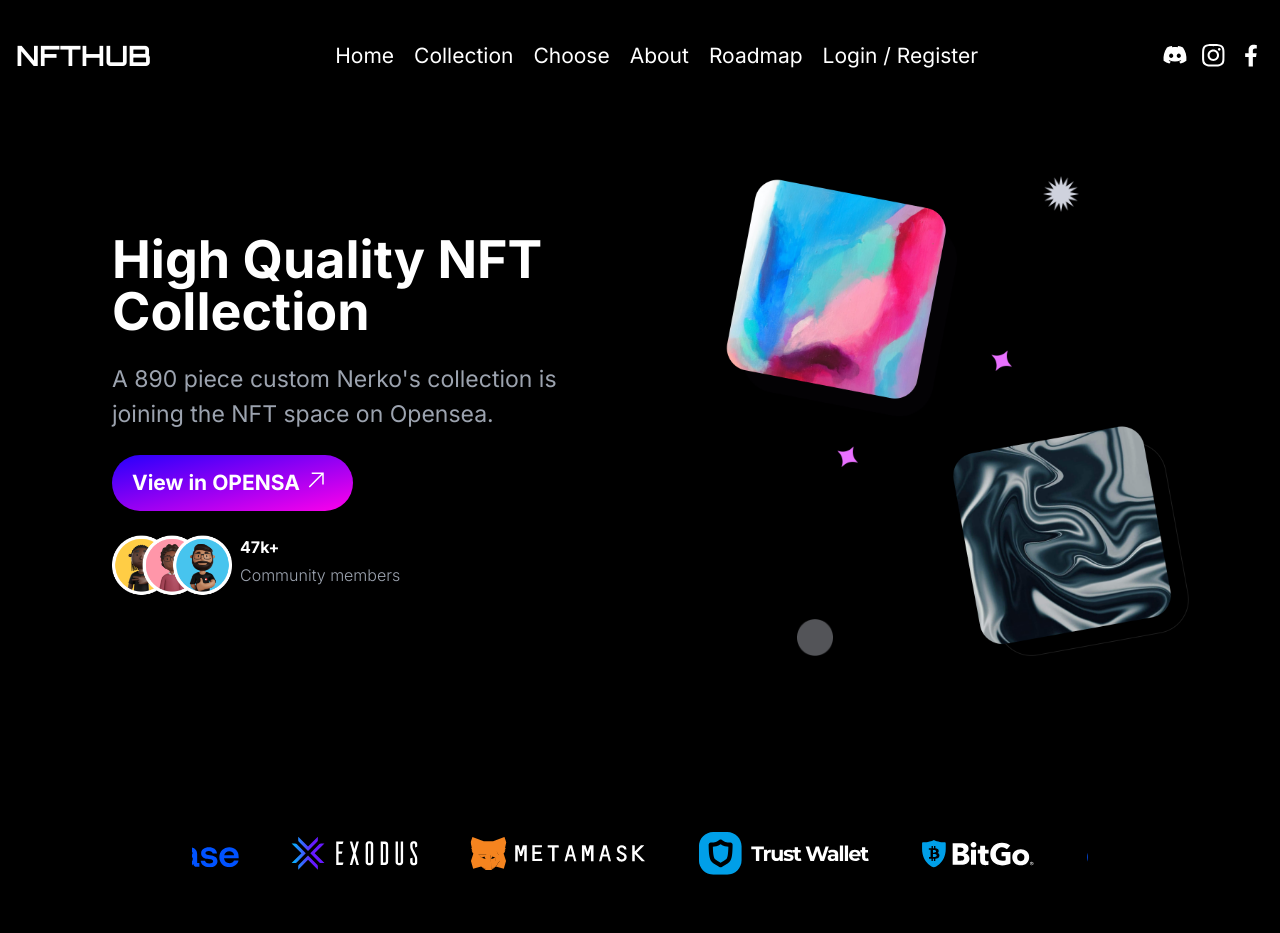
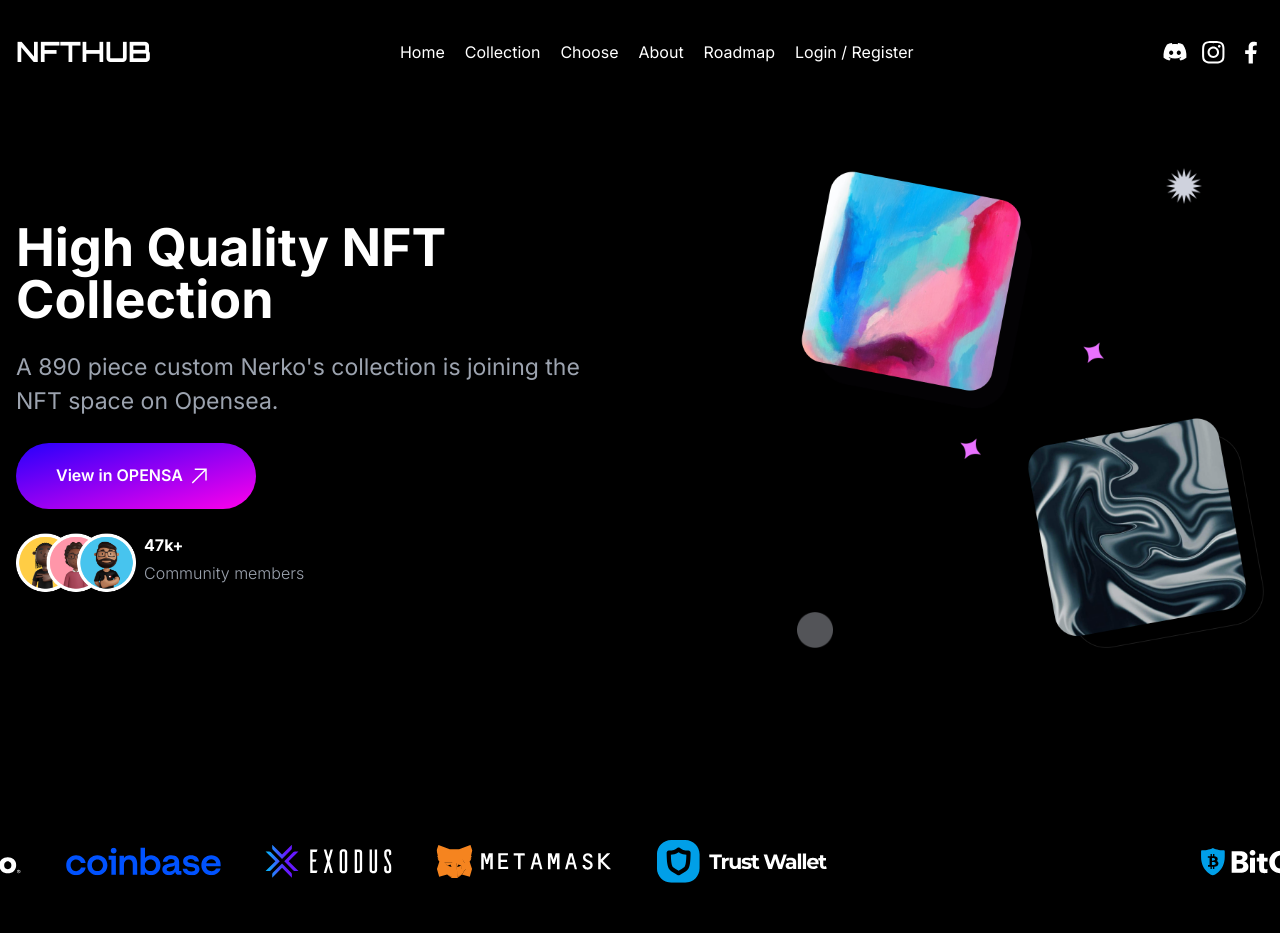
Before and after one commit to demattei-teo/nfthub, a Next.js app: page / in a window 1280 px wide. Shown: the top 933 px of the page. Before the commit the page ends 875 px from the top, so only its background shows below. Built offline with nearby package versions, Linux system fonts and the light colour scheme.

Commit message:
fix: resolve marquee styles

```diff
--- a/src/app/globals.css
+++ b/src/app/globals.css
@@ -6,9 +6,8 @@ body {
   color: #ffff;
 }
 .rfm-marquee,
-.rfm-marquee-container,
 .rfm-initial-child-container {
-  display: flex;
+  display: grid;
   gap: 3.25rem;
 }
 
--- a/src/components/buttons/Button.tsx
+++ b/src/components/buttons/Button.tsx
@@ -6,7 +6,7 @@ interface Props {
 
 function Button({ children }: Props) {
   const styles = {
-    button: clsx('bg-gradient-to-br text-fluid-xs self-center from-[#2600FC]  to-[#FF00EA] font-bold py-3 px-5 rounded-full flex gap-2 col-span-full')
+    button: clsx('bg-gradient-to-br text-base self-center from-[#2600FC]  to-[#FF00EA] font-semibold py-5 px-10  rounded-full flex gap-2 col-span-full')
   }
   return <button className={styles.button}>{children}</button>
 }
--- a/src/components/header/Navbar.tsx
+++ b/src/components/header/Navbar.tsx
@@ -20,39 +20,39 @@ function Navbar({ state, functionState }: Props) {
       <div className='cursor-pointer lg:hidden col-start-3 col-end-4 justify-self-end' onClick={() => functionState(!state)}>
         <IconClose />
       </div>
-      <ul className='col-span-full lg:flex lg:gap-5 '>
+      <ul className='col-span-full text-lg lg:flex lg:gap-5 '>
         <li
-          className='py-2 border-y-[1px] text-fluid-xs border-gray-600 lg:border-none transition-colors duration-200
+          className='py-2 border-y-[1px] border-gray-600 lg:border-none transition-colors duration-200
          ease-linear lg:hover:text-purple-400'
         >
           <Link href='#'>Home</Link>
         </li>
         <li
-          className='py-2 border-y-[1px] text-fluid-xs border-gray-600 lg:border-none transition-colors duration-200
+          className='py-2 border-y-[1px] border-gray-600 lg:border-none transition-colors duration-200
          ease-linear lg:hover:text-purple-400'
         >
           <Link href='#'>Collection</Link>
         </li>
         <li
-          className='py-2 border-y-[1px] text-fluid-xs border-gray-600 lg:border-none transition-colors duration-200
+          className='py-2 border-y-[1px] border-gray-600 lg:border-none transition-colors duration-200
          ease-linear lg:hover:text-purple-400'
         >
           <Link href='#'>Choose</Link>
         </li>
         <li
-          className='py-2 border-y-[1px] text-fluid-xs border-gray-600 lg:border-none transition-colors duration-200
+          className='py-2 border-y-[1px] border-gray-600 lg:border-none transition-colors duration-200
          ease-linear lg:hover:text-purple-400'
         >
           <Link href='#'>About</Link>
         </li>
         <li
-          className='py-2 border-y-[1px] text-fluid-xs border-gray-600 lg:border-none transition-colors duration-200
+          className='py-2 border-y-[1px] border-gray-600 lg:border-none transition-colors duration-200
          ease-linear lg:hover:text-purple-400'
         >
           <Link href='#'>Roadmap</Link>
         </li>
         <li
-          className='py-2 border-y-[1px] text-fluid-xs border-gray-600 lg:border-none transition-colors duration-200
+          className='py-2 border-y-[1px] border-gray-600 lg:border-none transition-colors duration-200
          ease-linear lg:hover:text-purple-400'
         >
           <Link href='#'>Login / Register</Link>
--- a/src/components/hero/Hero.tsx
+++ b/src/components/hero/Hero.tsx
@@ -4,7 +4,7 @@ import { Button, IconArrow } from '..'
 function Hero() {
   return (
     <section className='pt-16 wrapper grid lg:grid-cols-2 gap-20 lg:gap-4 grid-rows-2 lg:grid-rows-1  min-h-[70vh]'>
-      <div className='grid grid-cols-1 content-center justify-items-center lg:pl-24 lg:justify-items-start  gap-6'>
+      <div className='grid grid-cols-1 content-center justify-items-center lg:justify-items-start  gap-6'>
         <h1 className='text-white text-fluid-xl-2 leading-fluid-xl font-bold text-center lg:text-5xl lg:text-left '>High Quality NFT Collection</h1>
         <p className='text-center lg:text-left text-fluid-ms text-gray-400'>A 890 piece custom Nerko's collection is joining the NFT space on Opensea.</p>
         <Button>
@@ -19,10 +19,10 @@ function Hero() {
         </div>
       </div>
       <div className='relative'>
-        <Image src='/images/hero_nft.png' alt='NFT Image' fill sizes='(max-width: 768px) 100vw, (max-width: 1200px) 50vw' className='object-contain' priority />
-        <Image className='absolute top-[55%] right-[65%]' width={33} height={33} sizes='33vw' src='/shapes/shape1.png' alt='shape' priority />
-        <Image className='absolute bottom-0 top-[35%] right-[40%]' width={33} height={33} sizes='33vw' src='/shapes/shape1.png' alt='shape' priority />
-        <Image className='absolute right-[30%]' width={36} height={36} sizes='33vw' src='/shapes/shape2.png' alt='shape' priority />
+        <Image src='/images/hero_nft.png' alt='NFT Image' fill sizes='(max-width: 768px) 100vw, (max-width: 1200px) 50vw' className='object-contain lg:object-right' priority />
+        <Image className='absolute top-[55%] right-[65%] lg:right-[45%]' width={33} height={33} sizes='33vw' src='/shapes/shape1.png' alt='shape' priority />
+        <Image className='absolute bottom-0 top-[35%] right-[40%] lg:right-[25%]' width={33} height={33} sizes='33vw' src='/shapes/shape1.png' alt='shape' priority />
+        <Image className='absolute right-[30%] lg:right-[10%]' width={36} height={36} sizes='33vw' src='/shapes/shape2.png' alt='shape' priority />
         <Image className='absolute bottom-0 right-[70%]' width={36} height={36} sizes='33vw' src='/shapes/shape3.png' alt='shape' priority />
       </div>
     </section>
--- a/src/components/marquee/MarqueeBrands.tsx
+++ b/src/components/marquee/MarqueeBrands.tsx
@@ -6,10 +6,17 @@ interface MarqueeProps {
 
 function MarqueeBrands({ content }: MarqueeProps) {
   return (
-    <Marquee className='max-w-4xl my-0 mx-auto'>
-      {content.map((data) => {
-        return data
-      })}
+    <Marquee className='wrapper flex gap-11'>
+      <div className='flex items-center gap-11 justify-center animate-marquee whitespace-nowrap'>
+        {content.map((data) => {
+          return data
+        })}
+      </div>
+      <div className='flex gap-11 items-center justify-center animate-marquee2 whitespace-nowrap'>
+        {content.map((data) => {
+          return data
+        })}
+      </div>
     </Marquee>
   )
 }
```
